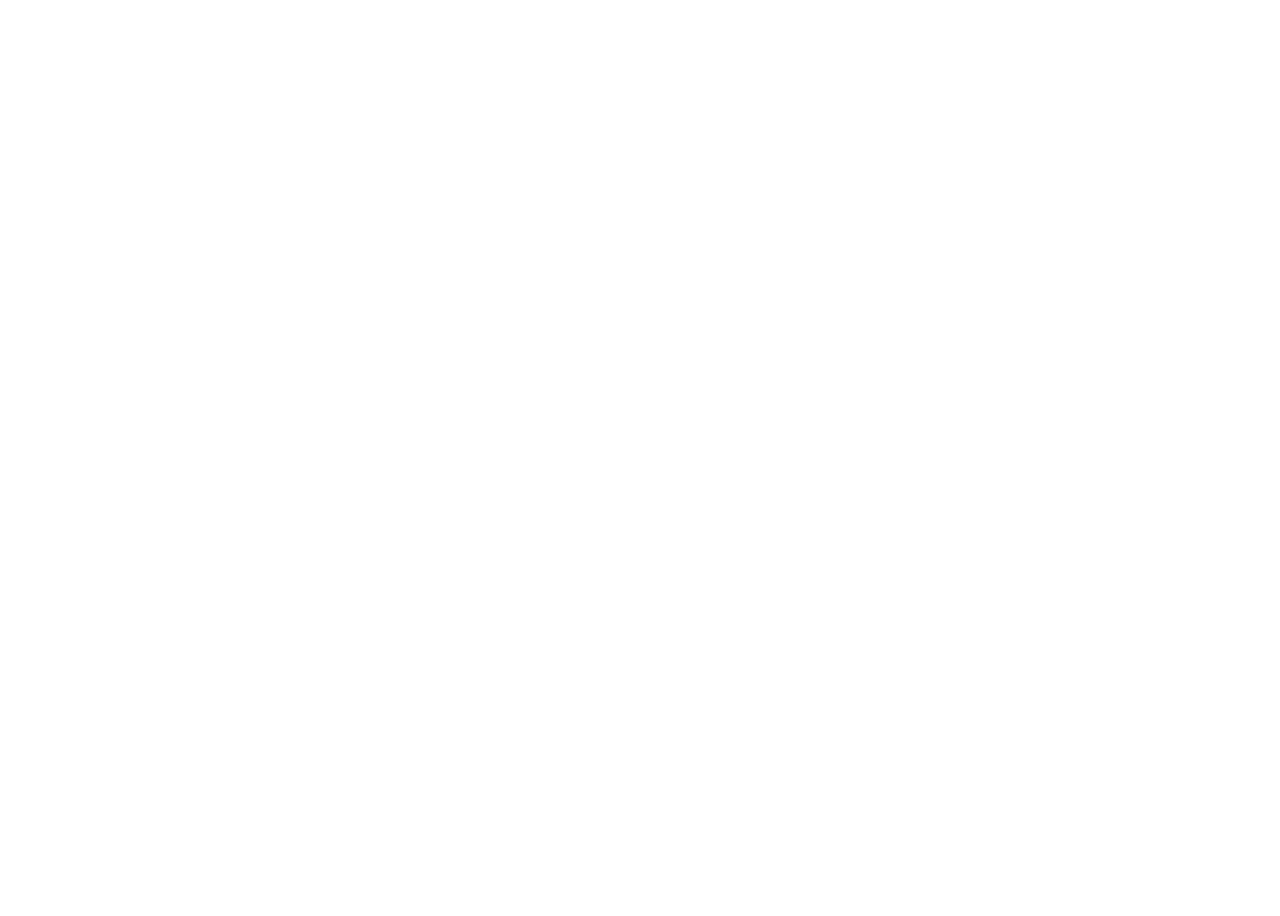
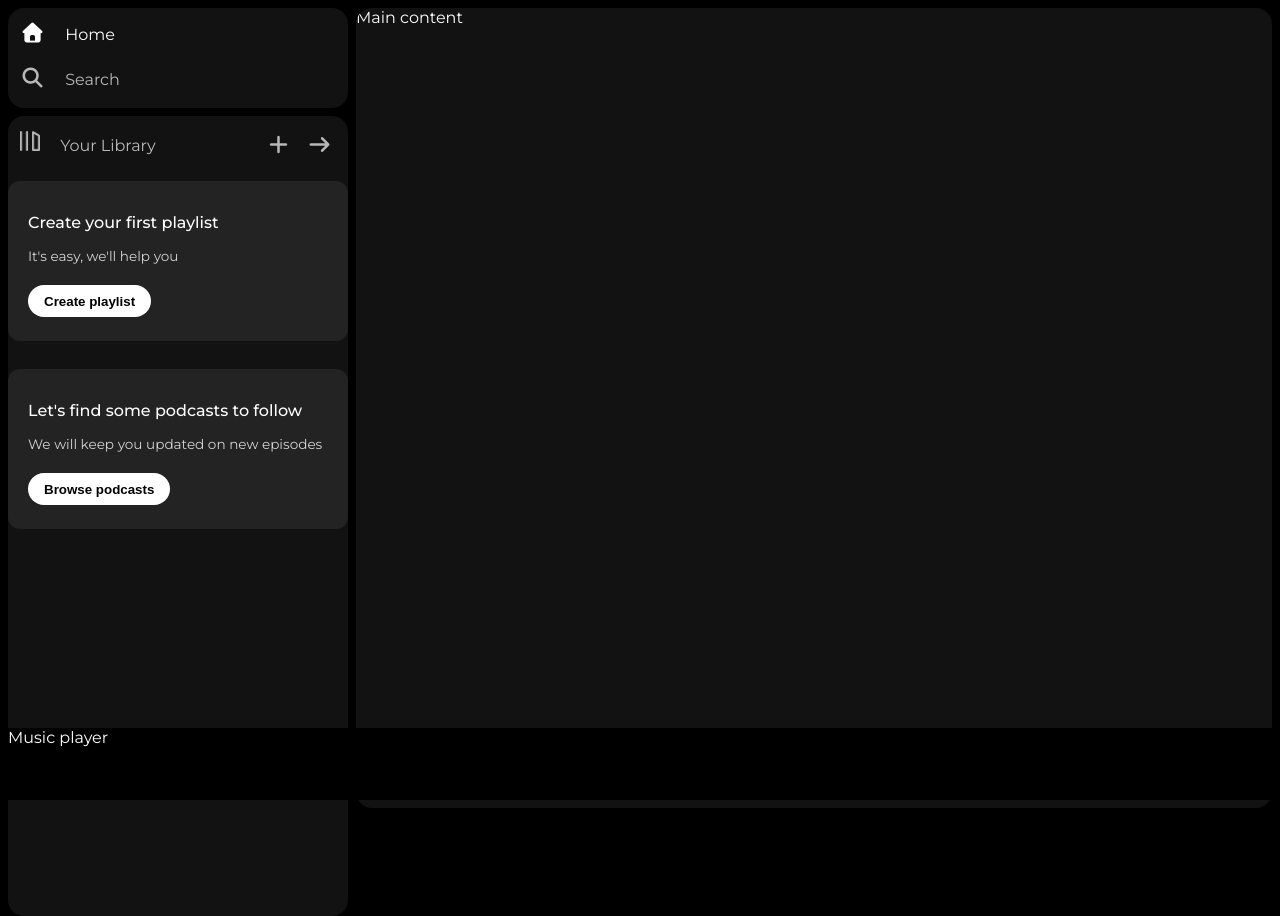
Before and after one commit to alokraj2024/Spotify-Clone-Css, a plain HTML site: page index.html in a window 1280 px wide. Before the commit the page ends 800 px from the top, so only its background shows below. Drawn offline with Linux system fonts and the light colour scheme.

Commit message:
sidebar completed

```diff
--- a/index.html
+++ b/index.html
@@ -1,11 +1,59 @@
-<!DOCTYPE html>
+<!doctype html>
 <html lang="en">
-<head>
-    <meta charset="UTF-8">
-    <meta name="viewport" content="width=device-width, initial-scale=1.0">
-    <title>Copyfy</title>
-</head>
-<body>
+  <head>
+    <meta charset="UTF-8" />
+    <meta name="viewport" content="width=device-width, initial-scale=1.0" />
+    <title>Copyfy - A clone website of Spotify</title>
+    <link rel="icon" href="./Assets/logo.png" />
+    <link rel="preconnect" href="https://fonts.googleapis.com" />
+    <link rel="preconnect" href="https://fonts.gstatic.com" crossorigin />
+    <link
+      href="https://fonts.googleapis.com/css2?family=Montserrat:ital,wght@0,100..900;1,100..900&display=swap"
+      rel="stylesheet"/>
+    <link rel="stylesheet" href="style.css" />
+    <link rel="stylesheet" href="https://cdnjs.cloudflare.com/ajax/libs/font-awesome/7.0.1/css/all.min.css">
+  </head>
+  <body>
+    <div class="main">
+      <div class="sidebar">
+        <div class="nav">
+            <div class="nav-option" style="opacity: 1;">
+                <i class="fa-solid fa-house"></i>
+                <a href="#">Home</a>
+            </div>
+            <div class="nav-option">
+                <i class="fa-solid fa-magnifying-glass"></i>
+                <a href="#">Search</a>
+            </div>
+        </div>
+        <div class="library">
+            <div class="options">
+                <div class="lib-option nav-option">
+                    <img src="./Assets/library_icon.png" alt="">
+                    <a href="#">Your Library</a>
+                </div>
+                <div class="icons">
+                    <i class="fa-solid fa-plus"></i>
+                    <i class="fa-solid fa-arrow-right"></i>
+                </div>
+        </div>
 
-</body>
+            <div class="lib-box">
+                <div class="box">
+                    <p class="box-p1">Create your first playlist</p>
+                    <p class="box-p2">It's easy, we'll help you</p>
+                    <button class="badge">Create playlist</button>
+                </div>
+                <div class="box">
+                    <p class="box-p1">Let's find some podcasts to follow</p>
+                    <p class="box-p2">We will keep you updated on new episodes</p>
+                    <button class="badge">Browse podcasts</button>
+                </div>
+            </div>
+        </div>
+      </div>
+      <div class="main-content">Main content</div>
+      <div class="music-player">Music player</div>
+    </div>
+  </body>
 </html>
--- a/style.css
+++ b/style.css
@@ -0,0 +1,134 @@
+body {
+    font-family: "Montserrat", sans-serif;
+    margin: 0;
+    background-color: black;
+    color: white;
+    overflow: hidden;
+}
+
+.main{
+    display: flex;
+    height: 100vh;
+    padding: 0.5rem;
+
+}
+
+.sidebar{
+    background-color: black;
+    width: 340px;
+    border-radius: 1rem; /* 1rem=16px */
+    margin-right: 0.5rem;
+
+}
+
+a{
+    text-decoration: none;
+    color: white;
+
+}
+.nav{
+    background-color: #121212;
+    border-radius: 1rem;
+    display: flex;
+    flex-direction: column;
+    justify-content: center;
+    height: 100px;
+    padding: 0.5rem, 0.75rem;
+}
+
+.nav-option{
+    line-height: 2.8rem;
+    opacity: 0.7;
+    padding-left: 0.75rem;
+}
+.nav-option:hover{
+    opacity: 1;
+}
+
+.nav-option i{
+    font-size: 1.25rem;
+}
+
+.nav-option a{
+    font-size: 1rem;
+    margin: 1rem;
+}
+
+.main-content{
+    background-color: #121212;
+    flex: 1;
+    border-radius: 1rem;
+    overflow: auto;
+}
+
+.music-player{
+    background-color: black;
+    position: fixed;
+    bottom: 0;
+    width: 100%;
+    height: 72px;
+}
+
+.library{
+    background-color: #121212;
+    border-radius: 1rem;
+    height: 100%;
+    margin-top: 0.5rem;
+}
+
+.options{
+    display: flex;
+    justify-content: space-between;
+    padding-top: 0.5rem;
+}
+
+.lib-option img{
+    height: 1.25rem;
+    width: 1.25rem;
+}
+
+.icons{
+    font-size: 1.25rem;
+    margin-top: 0.7rem;
+    display: flex;
+
+}
+
+.icons i{
+    opacity: 0.7;
+    margin-right: 1rem;
+}
+
+.icons i:hover{
+    opacity: 1;
+}
+
+.box{
+    background-color: #232323;
+    height: 8rem;
+    border-radius: 0.75rem;
+    margin: 0.75rem 0 1.75rem 0;
+    padding: 1rem 1.25rem;
+}
+
+.box-p1{
+    font-size: 1rem;
+    font-weight: 500;
+
+}
+
+.box-p2{
+    font-size: 0.85rem;
+    opacity: 0.8;
+}
+
+.badge{
+    background-color: #fff;
+    border: none;
+    border-radius: 100px;
+    padding: 0.25rem 1rem;
+    font-weight: 700;
+    margin-top: 0.5rem;
+    height: 2rem;
+    width: fit-content;
+}
```
Also changed, not shown: 1 other file.
